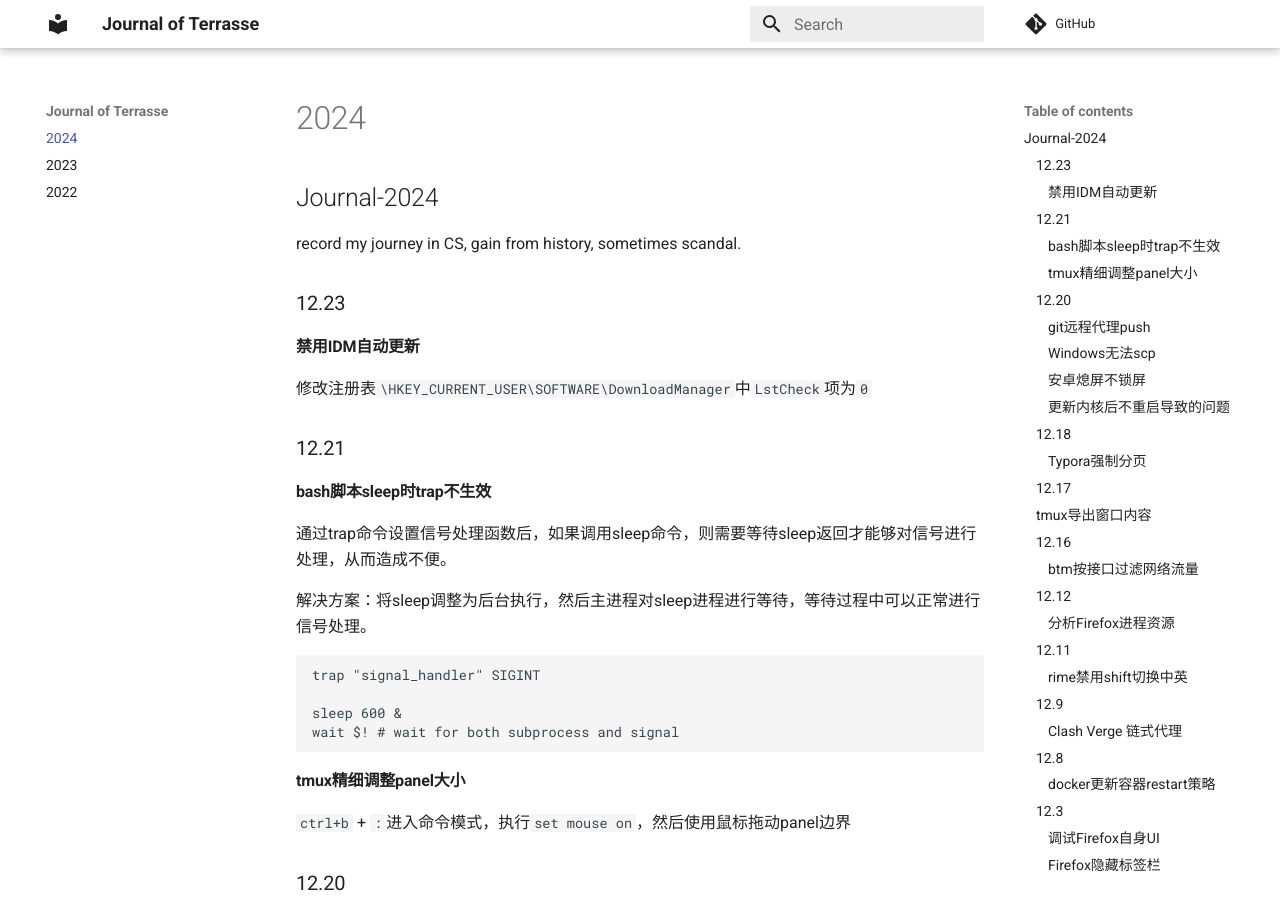
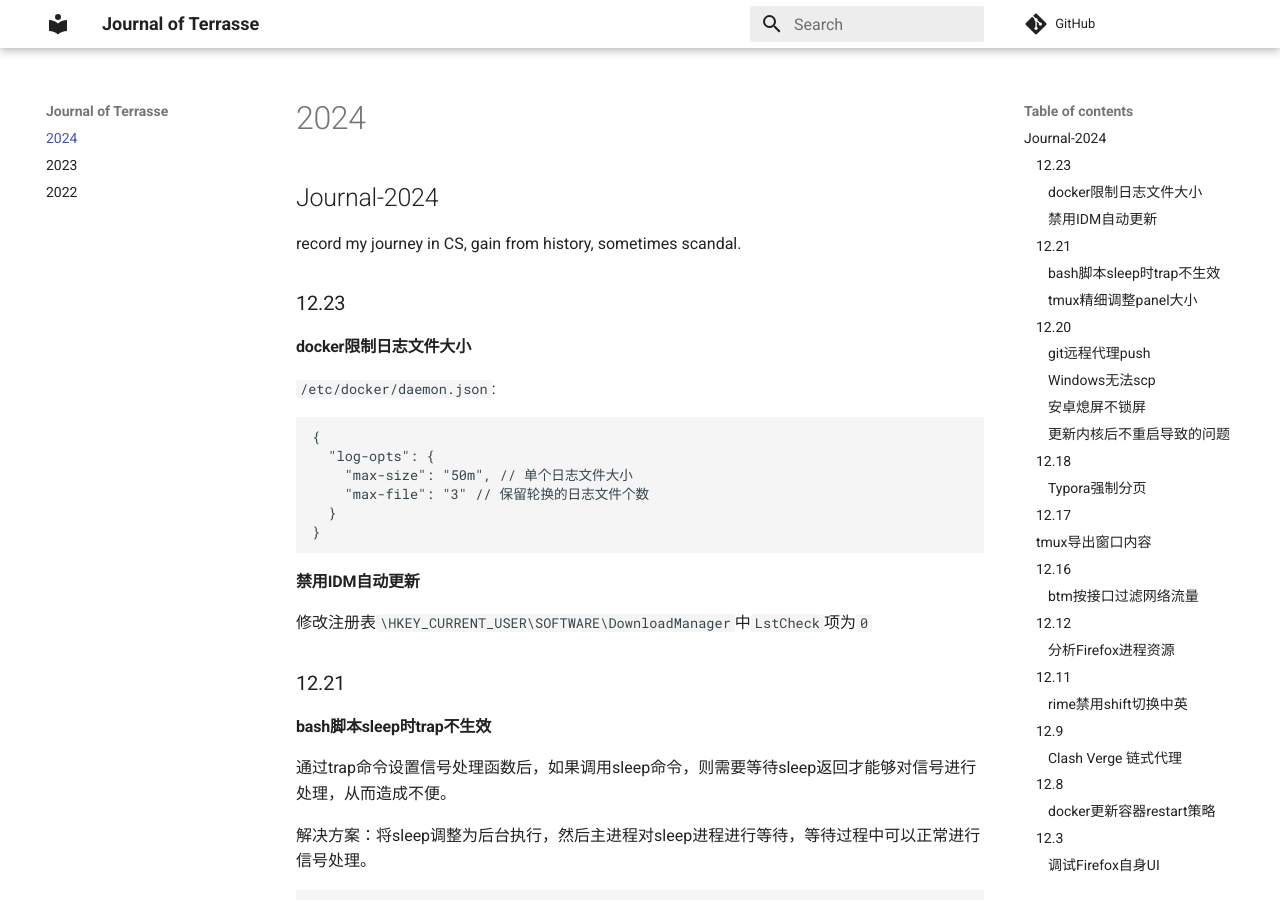
Before and after one commit to Jerry-Terrasse/journal, an MkDocs documentation site: the page built from docs/2024.md, in a window 1280 px wide and 900 px high. Built offline with MkDocs 1.6.1 and Material for MkDocs 9.7.7, drawn with Linux system fonts in a browser that asks for light colours; comment, search, counter and statistics services are not loaded.

Commit message:
update (Mon Dec 23 11:22:26 PM CST 2024)

````diff
--- a/docs/2024.md
+++ b/docs/2024.md
@@ -3,6 +3,19 @@
 record my journey in CS, gain from history, sometimes scandal.
 
 ### 12.23
+
+#### docker限制日志文件大小
+
+`/etc/docker/daemon.json`:
+
+```json
+{
+  "log-opts": {
+    "max-size": "50m", // 单个日志文件大小
+    "max-file": "3" // 保留轮换的日志文件个数
+  }
+}
+```
 
 #### 禁用IDM自动更新
 
````
